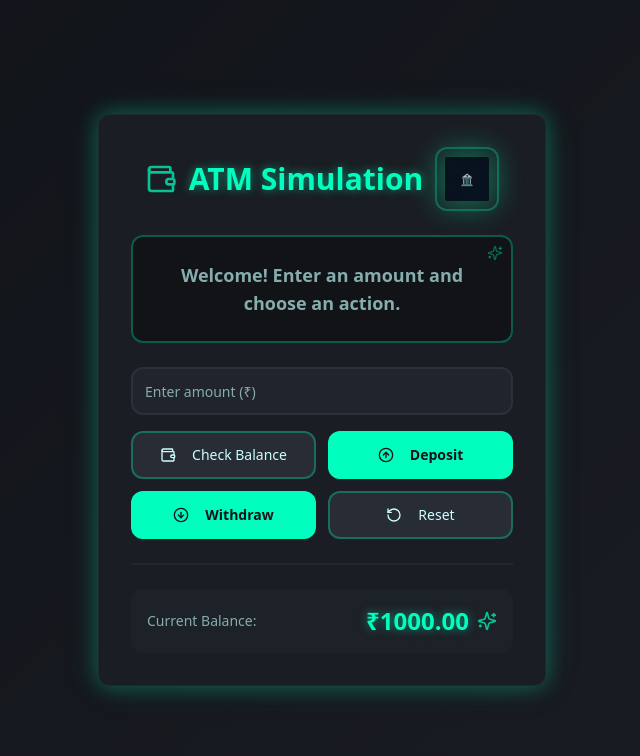
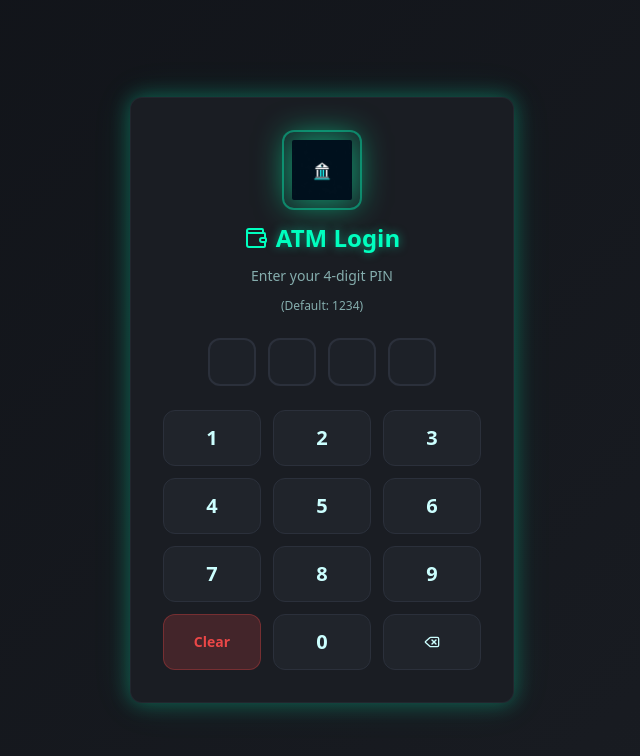
Before and after one commit to Nob1taaaa/virtual_cash_machine, a React (Vite) app: page / in a window 1280 px wide. Shown: the top 756 px of the page, without its empty margins (318-958 px from the left). Built offline with nearby package versions, Linux system fonts and the light colour scheme; the HTML template or start-up script is replaced by a standard one.

Commit message:
Added PIN login UI
Co-authored-by: Nob1taaaa <121599198+Nob1taaaa@users.noreply.github.com>

```diff
--- a/src/components/ATMSimulation.tsx
+++ b/src/components/ATMSimulation.tsx
@@ -3,18 +3,36 @@ import { Button } from "@/components/ui/button";
 import { Input } from "@/components/ui/input";
 import { Card } from "@/components/ui/card";
 import { toast } from "sonner";
-import { Wallet, ArrowUpCircle, ArrowDownCircle, RotateCcw, Sparkles } from "lucide-react";
+import { Wallet, ArrowUpCircle, ArrowDownCircle, RotateCcw, Sparkles, Receipt, LogOut } from "lucide-react";
 import { soundEffects } from "@/utils/soundEffects";
 import Confetti from "@/components/Confetti";
+import PinLogin from "@/components/PinLogin";
+import TransactionHistory, { Transaction } from "@/components/TransactionHistory";
+import QuickCash from "@/components/QuickCash";
+import { downloadReceipt } from "@/utils/receipt";
 import bankLogo from "@/assets/bank-logo.png";
 
 const ATMSimulation = () => {
+  const [isLoggedIn, setIsLoggedIn] = useState(false);
   const [balance, setBalance] = useState(1000);
   const [amount, setAmount] = useState("");
   const [message, setMessage] = useState("Welcome! Enter an amount and choose an action.");
   const [messageType, setMessageType] = useState<"default" | "success" | "error">("default");
   const [showConfetti, setShowConfetti] = useState(false);
   const [animateCard, setAnimateCard] = useState(false);
+  const [transactions, setTransactions] = useState<Transaction[]>([]);
+  const [txnCounter, setTxnCounter] = useState(1);
+
+  if (!isLoggedIn) {
+    return <PinLogin onSuccess={() => setIsLoggedIn(true)} />;
+  }
+
+  const addTransaction = (type: "deposit" | "withdraw" | "balance", bal: number, amt?: number): Transaction => {
+    const txn: Transaction = { id: txnCounter, type, amount: amt, balance: bal, timestamp: new Date() };
+    setTransactions((prev) => [...prev, txn]);
+    setTxnCounter((c) => c + 1);
+    return txn;
+  };
 
   const updateMessage = (msg: string, type: "default" | "success" | "error" = "default") => {
     setMessage(msg);
@@ -29,9 +47,8 @@ const ATMSimulation = () => {
   const checkBalance = () => {
     soundEffects.balance();
     updateMessage(`Your current balance is ₹${balance.toFixed(2)}`, "success");
-    toast.success(`Balance: ₹${balance.toFixed(2)}`, {
-      icon: "💰",
-    });
+    toast.success(`Balance: ₹${balance.toFixed(2)}`, { icon: "💰" });
+    addTransaction("balance", balance);
     triggerAnimation();
   };
 
@@ -40,78 +57,74 @@ const ATMSimulation = () => {
     if (isNaN(depositAmount) || depositAmount <= 0) {
       soundEffects.error();
       updateMessage("Enter a valid deposit amount.", "error");
-      toast.error("Invalid deposit amount", {
-        icon: "❌",
-      });
+      toast.error("Invalid deposit amount", { icon: "❌" });
       return;
     }
     soundEffects.deposit();
     const newBalance = balance + depositAmount;
     setBalance(newBalance);
-    updateMessage(
-      `Successfully deposited ₹${depositAmount.toFixed(2)}. New balance: ₹${newBalance.toFixed(2)}`,
-      "success"
-    );
-    toast.success(`Deposited ₹${depositAmount.toFixed(2)}`, {
-      icon: "💵",
-    });
+    updateMessage(`Deposited ₹${depositAmount.toFixed(2)}. New balance: ₹${newBalance.toFixed(2)}`, "success");
+    toast.success(`Deposited ₹${depositAmount.toFixed(2)}`, { icon: "💵" });
+    const txn = addTransaction("deposit", newBalance, depositAmount);
     setShowConfetti(true);
     setTimeout(() => setShowConfetti(false), 100);
     triggerAnimation();
     setAmount("");
+    setTimeout(() => downloadReceipt(txn), 500);
   };
 
-  const withdraw = () => {
-    const withdrawAmount = parseFloat(amount);
+  const withdraw = (customAmount?: number) => {
+    const withdrawAmount = customAmount || parseFloat(amount);
     if (isNaN(withdrawAmount) || withdrawAmount <= 0) {
       soundEffects.error();
       updateMessage("Enter a valid withdrawal amount.", "error");
-      toast.error("Invalid withdrawal amount", {
-        icon: "❌",
-      });
+      toast.error("Invalid withdrawal amount", { icon: "❌" });
       return;
     }
     if (withdrawAmount > balance) {
       soundEffects.error();
       updateMessage("Insufficient balance!", "error");
-      toast.error("Insufficient balance", {
-        icon: "⚠️",
-      });
+      toast.error("Insufficient balance", { icon: "⚠️" });
       return;
     }
     soundEffects.withdraw();
     const newBalance = balance - withdrawAmount;
     setBalance(newBalance);
-    updateMessage(
-      `Withdrew ₹${withdrawAmount.toFixed(2)}. Remaining balance: ₹${newBalance.toFixed(2)}`,
-      "success"
-    );
-    toast.success(`Withdrew ₹${withdrawAmount.toFixed(2)}`, {
-      icon: "💸",
-    });
+    updateMessage(`Withdrew ₹${withdrawAmount.toFixed(2)}. Remaining: ₹${newBalance.toFixed(2)}`, "success");
+    toast.success(`Withdrew ₹${withdrawAmount.toFixed(2)}`, { icon: "💸" });
+    const txn = addTransaction("withdraw", newBalance, withdrawAmount);
     triggerAnimation();
     setAmount("");
+    setTimeout(() => downloadReceipt(txn), 500);
   };
 
   const resetATM = () => {
     soundEffects.reset();
     setBalance(1000);
     setAmount("");
+    setTransactions([]);
+    setTxnCounter(1);
     updateMessage("ATM has been reset to initial balance.", "success");
-    toast.info("ATM Reset", {
-      icon: "🔄",
-    });
+    toast.info("ATM Reset", { icon: "🔄" });
     triggerAnimation();
+  };
+
+  const handleLogout = () => {
+    soundEffects.click();
+    setIsLoggedIn(false);
+    setBalance(1000);
+    setAmount("");
+    setTransactions([]);
+    setTxnCounter(1);
+    setMessage("Welcome! Enter an amount and choose an action.");
+    setMessageType("default");
   };
 
   const getMessageClass = () => {
     switch (messageType) {
-      case "success":
-        return "atm-glow-text";
-      case "error":
-        return "text-destructive";
-      default:
-        return "text-muted-foreground";
+      case "success": return "atm-glow-text";
+      case "error": return "text-destructive";
+      default: return "text-muted-foreground";
     }
   };
 
@@ -121,32 +134,39 @@ const ATMSimulation = () => {
       <div className="min-h-screen flex items-center justify-center p-4">
         <Card
           className={`w-full max-w-md bg-card border-border/50 overflow-hidden transition-all duration-300 ${
-            animateCard ? 'animate-success-pulse atm-glow-strong' : 'atm-glow'
+            animateCard ? "animate-success-pulse atm-glow-strong" : "atm-glow"
           }`}
         >
           <div className="p-8">
-            <div className="flex items-center justify-center gap-3 mb-6 animate-bounce-in">
-              <Wallet className="w-8 h-8 text-primary animate-pulse" />
-              <h1 className="text-3xl font-bold atm-glow-text">ATM Simulation</h1>
-              <div className="relative">
+            <div className="flex items-center justify-between mb-6">
+              <div className="flex items-center gap-3 animate-bounce-in">
+                <Wallet className="w-7 h-7 text-primary animate-pulse" />
+                <h1 className="text-2xl font-bold atm-glow-text">ATM Simulation</h1>
+              </div>
+              <div className="flex items-center gap-2">
                 <img
                   src={bankLogo}
                   alt="Bank Logo"
-                  className="w-16 h-16 animate-pulse drop-shadow-[0_0_15px_rgba(0,255,170,0.7)] hover:scale-110 transition-transform rounded-lg bg-secondary/20 p-2 border-2 border-primary/40"
+                  className="w-12 h-12 drop-shadow-[0_0_15px_rgba(0,255,170,0.7)] hover:scale-110 transition-transform rounded-lg bg-secondary/20 p-1.5 border-2 border-primary/40"
                 />
+                <Button variant="ghost" size="icon" onClick={handleLogout} className="hover:bg-destructive/20">
+                  <LogOut className="w-4 h-4 text-muted-foreground" />
+                </Button>
               </div>
             </div>
 
-            <div className="bg-[hsl(var(--atm-screen))] rounded-xl p-6 mb-6 min-h-[100px] flex items-center justify-center border-2 border-primary/30 relative overflow-hidden">
+            <div className="bg-[hsl(var(--atm-screen))] rounded-xl p-6 mb-4 min-h-[80px] flex items-center justify-center border-2 border-primary/30 relative overflow-hidden">
               <div className="absolute top-2 right-2">
                 <Sparkles className="w-4 h-4 text-primary/50 animate-pulse" />
               </div>
-              <p className={`text-center font-semibold text-lg animate-slide-up ${getMessageClass()}`}>
+              <p className={`text-center font-semibold text-base animate-slide-up ${getMessageClass()}`}>
                 {message}
               </p>
             </div>
 
-            <div className="space-y-4">
+            <div className="space-y-3">
+              <QuickCash onSelect={(amt) => withdraw(amt)} />
+
               <Input
                 type="number"
                 value={amount}
@@ -154,7 +174,7 @@ const ATMSimulation = () => {
                 placeholder="Enter amount (₹)"
                 className="text-lg bg-input border-2 border-border focus:border-primary transition-all rounded-xl h-12"
                 onKeyPress={(e) => {
-                  if (e.key === 'Enter') {
+                  if (e.key === "Enter") {
                     soundEffects.click();
                     deposit();
                   }
@@ -164,44 +184,29 @@ const ATMSimulation = () => {
 
               <div className="grid grid-cols-2 gap-3">
                 <Button
-                  onClick={() => {
-                    soundEffects.click();
-                    checkBalance();
-                  }}
+                  onClick={() => { soundEffects.click(); checkBalance(); }}
                   variant="outline"
                   className="bg-secondary hover:bg-secondary/80 text-secondary-foreground border-2 border-primary/30 hover:border-primary/50 transition-all hover:scale-105 rounded-xl h-12"
                 >
                   <Wallet className="w-4 h-4 mr-2" />
                   Check Balance
                 </Button>
-
                 <Button
-                  onClick={() => {
-                    soundEffects.click();
-                    deposit();
-                  }}
+                  onClick={() => { soundEffects.click(); deposit(); }}
                   className="bg-primary hover:bg-primary/90 text-primary-foreground transition-all hover:scale-105 hover:shadow-lg rounded-xl h-12 font-semibold"
                 >
                   <ArrowUpCircle className="w-4 h-4 mr-2" />
                   Deposit
                 </Button>
-
                 <Button
-                  onClick={() => {
-                    soundEffects.click();
-                    withdraw();
-                  }}
+                  onClick={() => { soundEffects.click(); withdraw(); }}
                   className="bg-primary hover:bg-primary/90 text-primary-foreground transition-all hover:scale-105 hover:shadow-lg rounded-xl h-12 font-semibold"
                 >
                   <ArrowDownCircle className="w-4 h-4 mr-2" />
                   Withdraw
                 </Button>
-
                 <Button
-                  onClick={() => {
-                    soundEffects.click();
-                    resetATM();
-                  }}
+                  onClick={() => { soundEffects.click(); resetATM(); }}
                   variant="outline"
                   className="bg-secondary hover:bg-secondary/80 text-secondary-foreground border-2 border-primary/30 hover:border-primary/50 transition-all hover:scale-105 rounded-xl h-12"
                 >
@@ -209,9 +214,11 @@ const ATMSimulation = () => {
                   Reset
                 </Button>
               </div>
+
+              <TransactionHistory transactions={transactions} />
             </div>
 
-            <div className="mt-6 pt-6 border-t-2 border-border/50">
+            <div className="mt-4 pt-4 border-t-2 border-border/50">
               <div className="flex justify-between items-center text-sm bg-secondary/30 p-4 rounded-xl">
                 <span className="text-muted-foreground font-medium">Current Balance:</span>
                 <span className="text-2xl font-bold atm-glow-text flex items-center gap-2">
```
